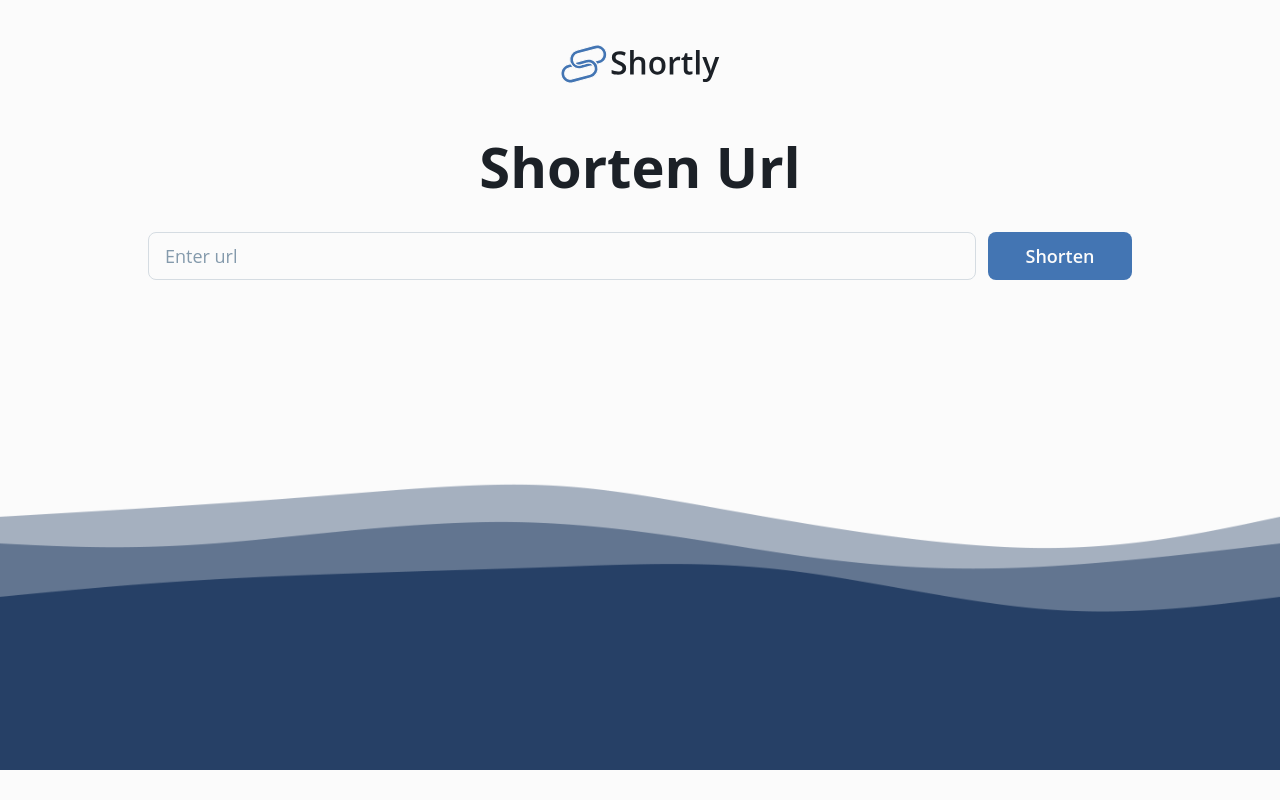
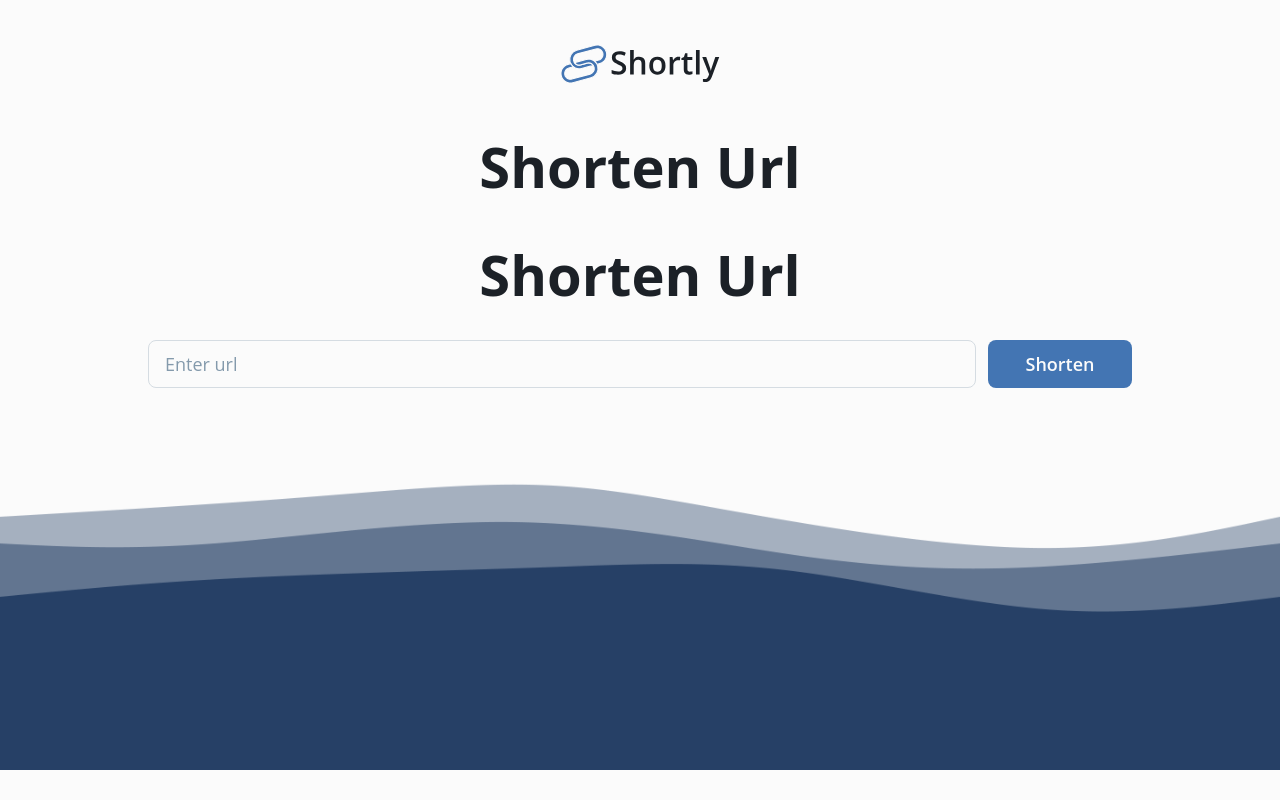
Before and after one commit to diegozam-dev/url-shortener, a React (Vite) app in the folder frontend/: page / in a window 1280 px wide. Built offline with nearby package versions, Linux system fonts and the light colour scheme.

Commit message:
add heading

```diff
--- a/frontend/src/features/shortenUrl/ShortenUrl.tsx
+++ b/frontend/src/features/shortenUrl/ShortenUrl.tsx
@@ -40,6 +40,8 @@ const ShortenUrl = () => {
   };
 
   return (
+    <>
+      <h1 className="text-(--heading-primary) text-center mb-6">Shorten Url</h1>
       <div>
         <form className="w-full flex flex-col gap-3 sm:flex-row">
           <div className="w-full">
@@ -96,9 +98,8 @@ const ShortenUrl = () => {
           </div>
         )}
       </div>
+    </>
   );
 };
 
-// Agregar animación a la url acortada y refactorizar
-
 export default ShortenUrl;
```
Lines whose indentation alone changed are shown as unchanged.
